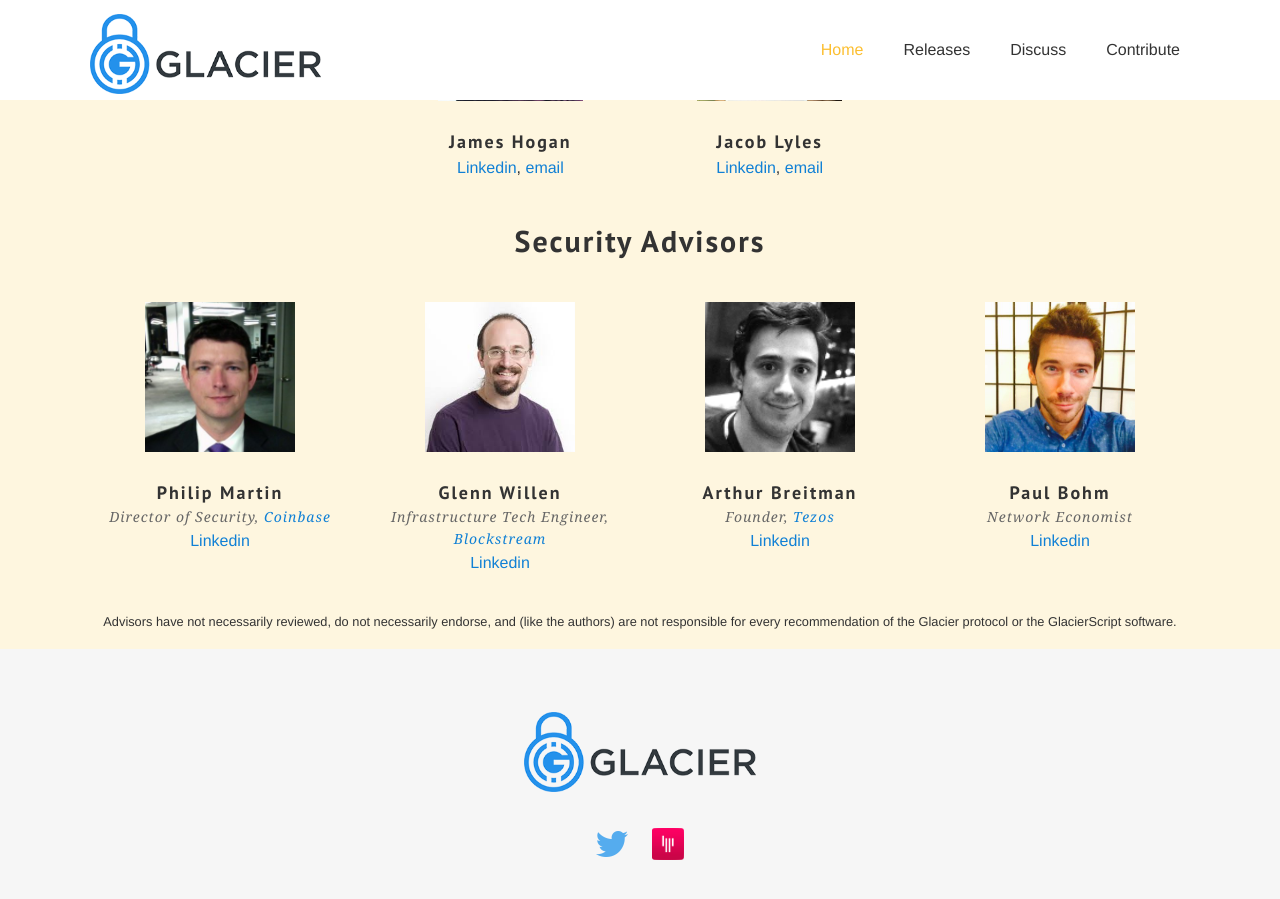
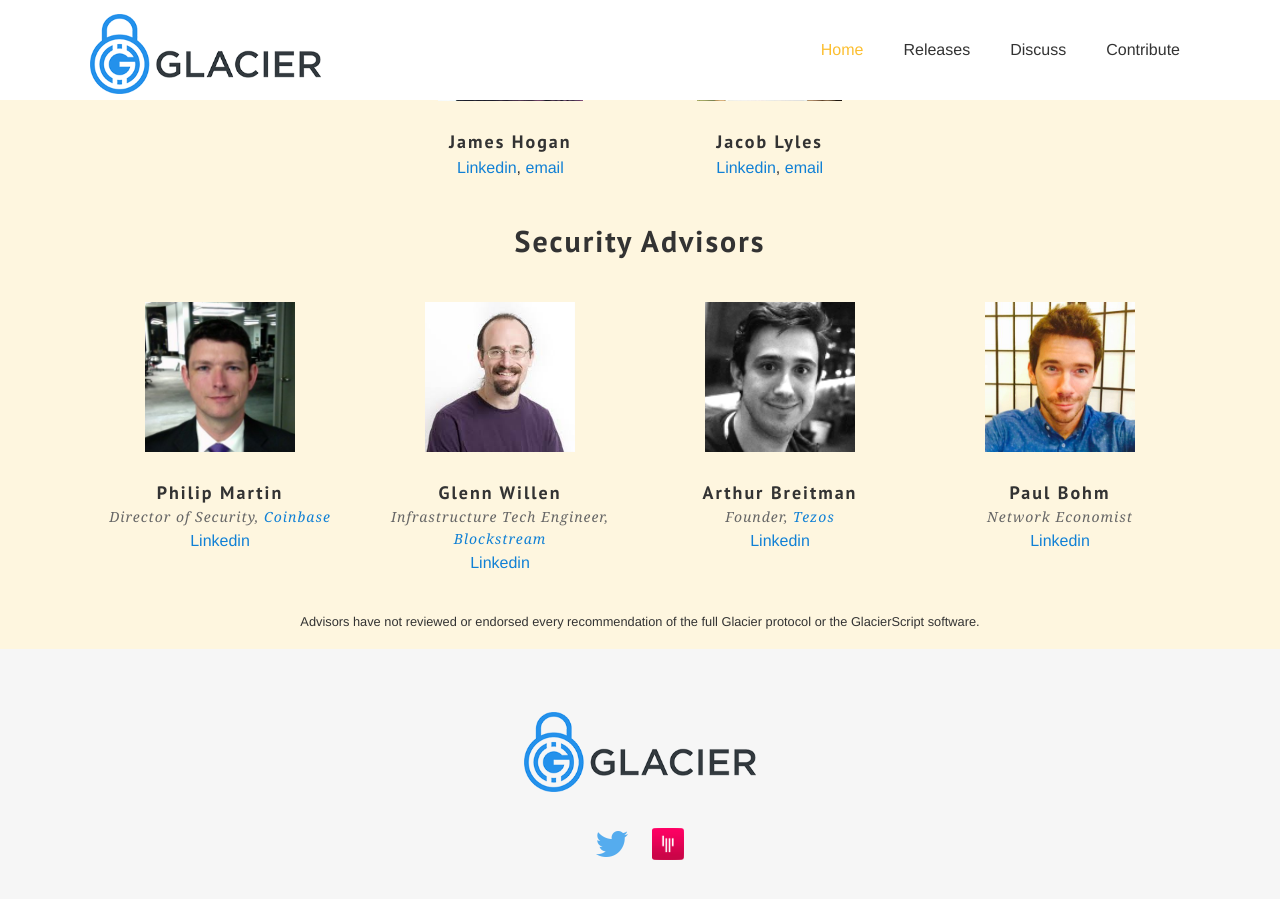
Before and after one commit to GlacierProtocol/glacierprotocol.github.io, a Jekyll site: the page built from index.html, in a window 1280 px wide and 900 px high, scrolled down 1615 px. Built offline with Jekyll 4.4.1, drawn with Linux system fonts in a browser that asks for light colours; some web fonts are replaced; the list of posts is cut into pages by our own code.

Commit message:
made advisor woridng a little more elegant

```diff
--- a/index.html
+++ b/index.html
@@ -153,6 +153,6 @@
         {% endfor %}
 
     </div>
-    <div style="font-size: 0.8em; padding: 20px; text-align: center;">Advisors have not necessarily reviewed, do not necessarily endorse, and (like the authors) are not responsible for every recommendation of the Glacier protocol or the GlacierScript software.</div>
+    <div style="font-size: 0.8em; padding: 20px; text-align: center;">Advisors have not reviewed or endorsed every recommendation of the full Glacier protocol or the GlacierScript software.</div>
   </div>
 </div>
```
